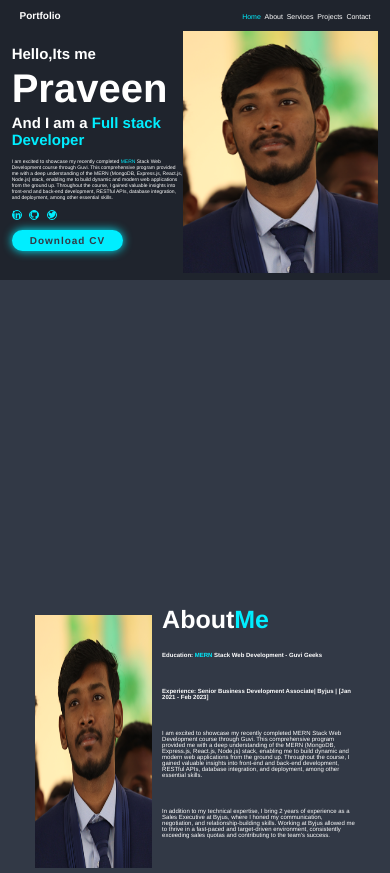
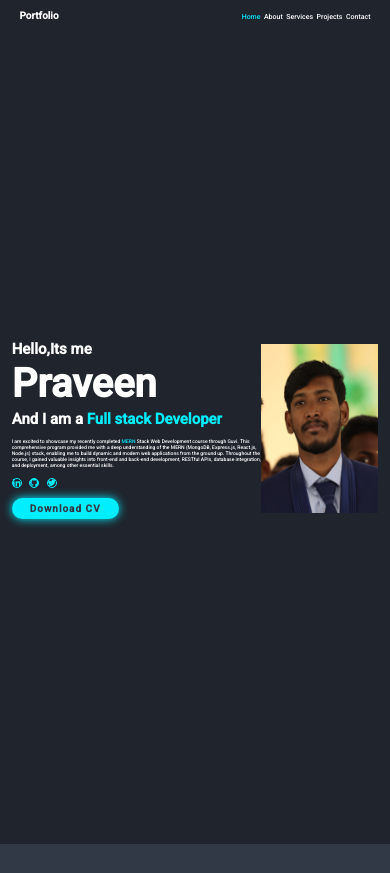
Before and after one commit to Praveenive/portfolio, a plain HTML site: page index.html in a window 390 px wide. Shown: the top 873 px of the page. Drawn offline with nearby package versions, Linux system fonts and the light colour scheme.

Commit message:
mediaqye

```diff
--- a/index.html
+++ b/index.html
@@ -6,6 +6,9 @@
     <meta name="viewport" content="width=device-width, initial-scale=1.0">
     <title>Portfolio</title>
     <link href='https://unpkg.com/boxicons@2.1.4/css/boxicons.min.css' rel='stylesheet'>
+    <link rel="preconnect" href="https://fonts.googleapis.com">
+<link rel="preconnect" href="https://fonts.gstatic.com" crossorigin>
+<link href="https://fonts.googleapis.com/css2?family=Roboto:wght@500&display=swap" rel="stylesheet">
     <link rel="stylesheet" href="styles.css">
 </head>
 <body>
--- a/styles.css
+++ b/styles.css
@@ -3,7 +3,7 @@
    padding: 0;
    box-sizing: border-box;
    scroll-behavior: smooth;
-   font-family: 'Franklin Gothic Medium', 'Arial Narrow', Arial, sans-serif;
+   font-family: 'Roboto', sans-serif;
    text-decoration: none;
    border: none;
    outline: none;
@@ -270,7 +270,7 @@ span{
       font-size: 4rem;
     }
    .section{
-        min-height: 30vh;
+        /* min-height: 30vh; */
         padding: 2rem 3% 0.5rem;
     }
     .header{
@@ -307,11 +307,9 @@ span{
         color: var(--text-color);
         display: none;
     }
-
-
     .home-img img{
-        width: 50vw;
-        height: 30vh;
+        width: 30vw;
+        height: 20vh;
     }
     .home-content p{
         font-size: 0.5rem;
```
